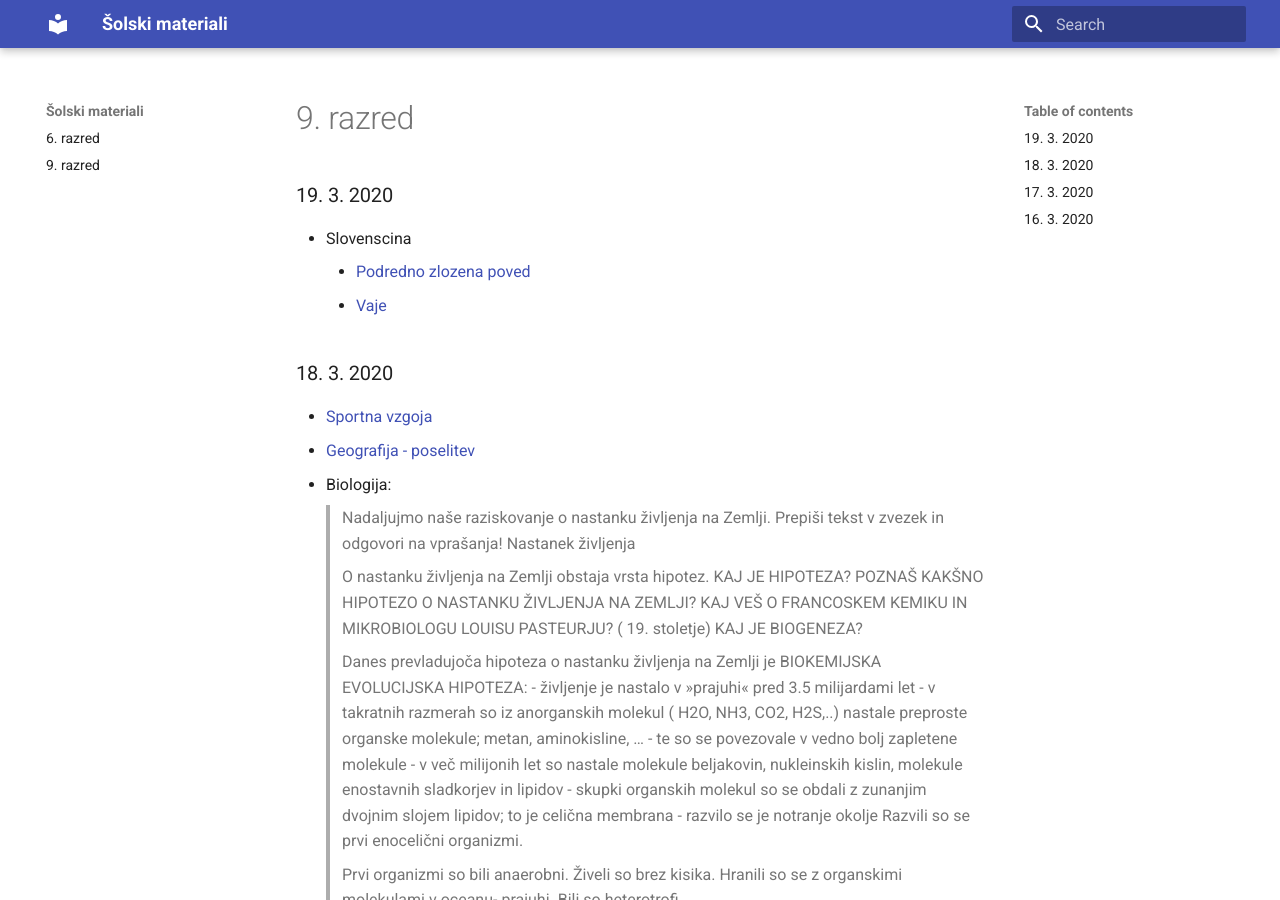
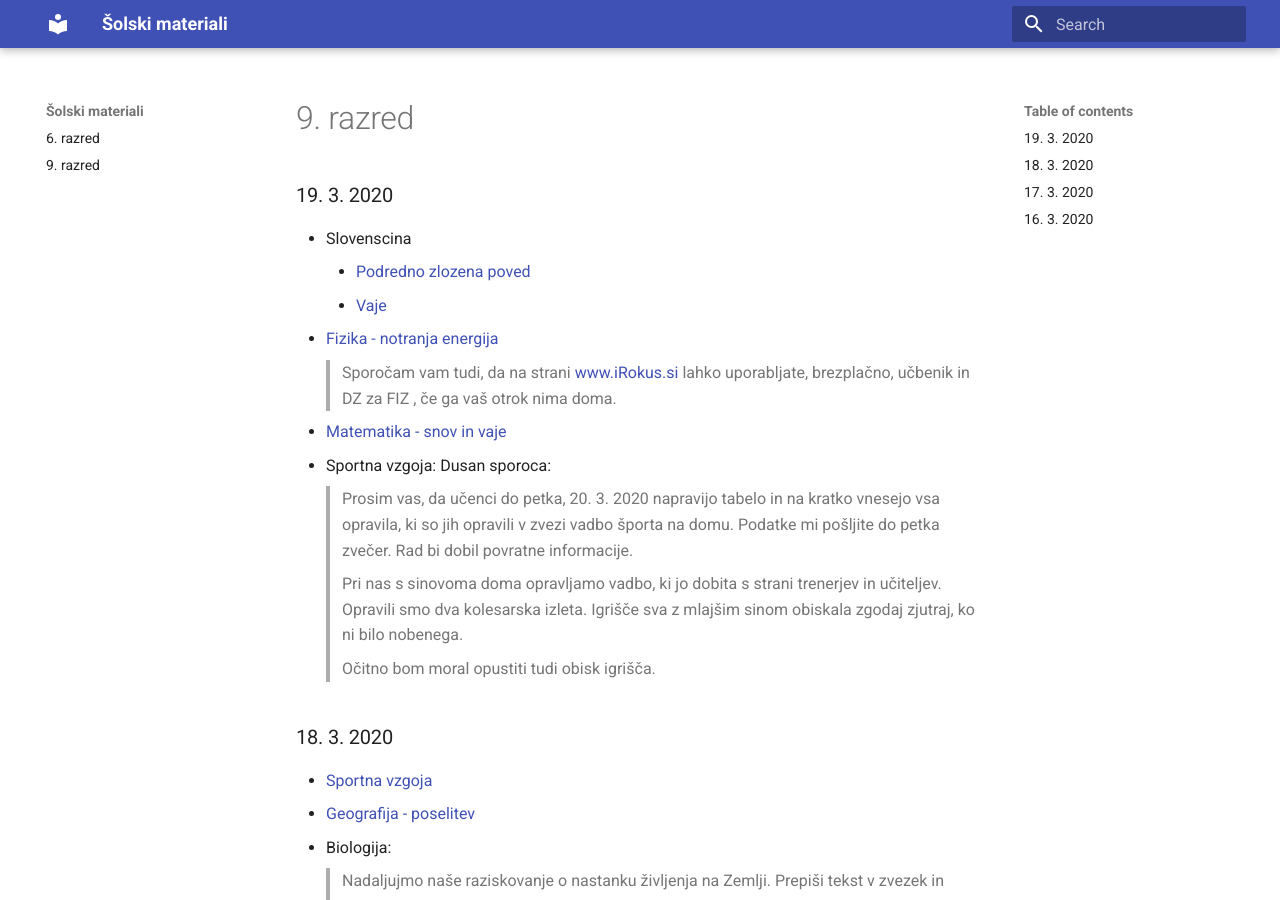
Before and after one commit to skyflyer/solski-materiali, an MkDocs documentation site: the page built from docs/9razred/index.md, in a window 1280 px wide and 900 px high. Built offline with MkDocs 1.6.1 and Material for MkDocs 9.7.7, drawn with Linux system fonts in a browser that asks for light colours.

Commit message:
Materiali za 19. 3. 2020

```diff
--- a/docs/9razred/index.md
+++ b/docs/9razred/index.md
@@ -2,12 +2,37 @@
 title: 9. razred
 summary: ucna snov za 9. razred
 ---
+
+<!--
+Drug teden
+
+* [Geografija - opis obsredozemskih pokraijn](geografija/OPIS-OBSREDOZEMSKIH-POKRAJIN.pdf) - v zvezek.
+
+### 20. 3. 2020
+
+* [SLO - pripredno zlozena poved](slovenscina/2020-03-20-priredno-zlozena-poved.pdf)
+
+-->
 
 ### 19. 3. 2020
 
 * Slovenscina
     * [Podredno zlozena poved](slovenscina/podredno-zlozena-poved.pdf)
     * [Vaje](slovenscina/2020-03-19-vaje.pdf)
+* [Fizika - notranja energija](fizika/Navodila1FIZ9.pdf)
+
+    > Sporočam vam tudi, da na strani [www.iRokus.si](https://www.iRokus.si) lahko uporabljate, brezplačno, učbenik in DZ za FIZ , če ga vaš otrok nima doma.
+
+* [Matematika - snov in vaje](matematika/2020-03-19-matematika.pdf)
+* Sportna vzgoja: Dusan sporoca:
+
+    > Prosim vas, da učenci do petka, 20. 3. 2020 napravijo tabelo in na kratko vnesejo vsa opravila, ki so jih opravili v zvezi vadbo športa na domu.
+    > Podatke mi pošljite do petka zvečer. Rad bi dobil povratne informacije.
+    >
+    > Pri nas s sinovoma doma opravljamo vadbo, ki jo dobita s strani trenerjev in učiteljev. Opravili smo dva kolesarska izleta.
+    > Igrišče sva z mlajšim sinom obiskala zgodaj zjutraj, ko ni bilo nobenega.
+    >
+    > Očitno bom moral opustiti tudi obisk igrišča.
 
 ### 18. 3. 2020
 
```
Also changed, not shown: docs/6razred/index.md (+16 -0 lines), 13 other files.
